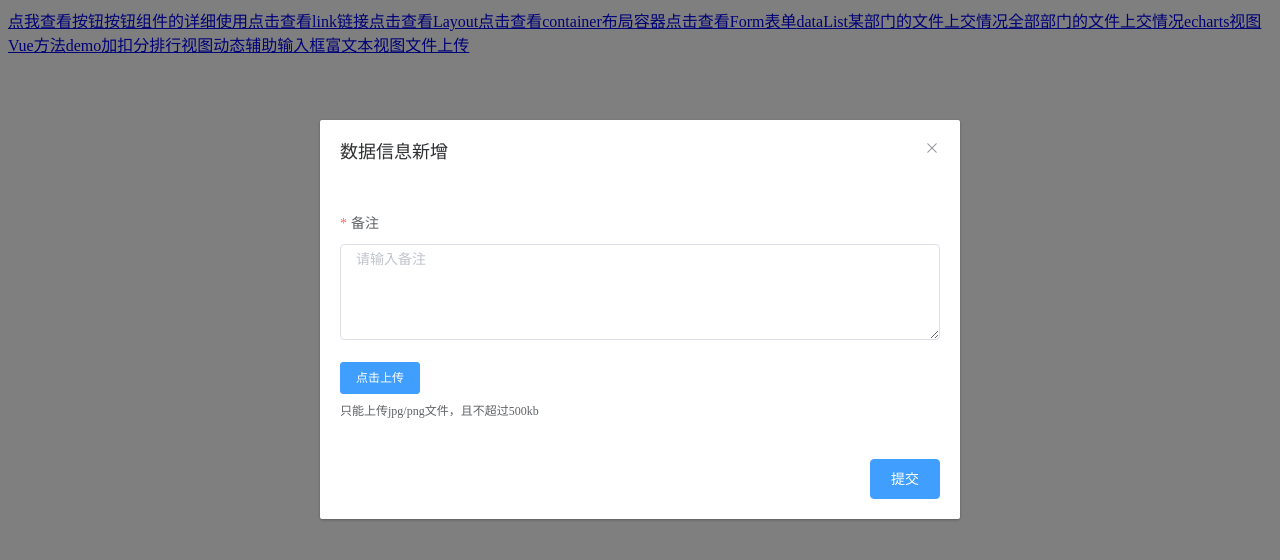
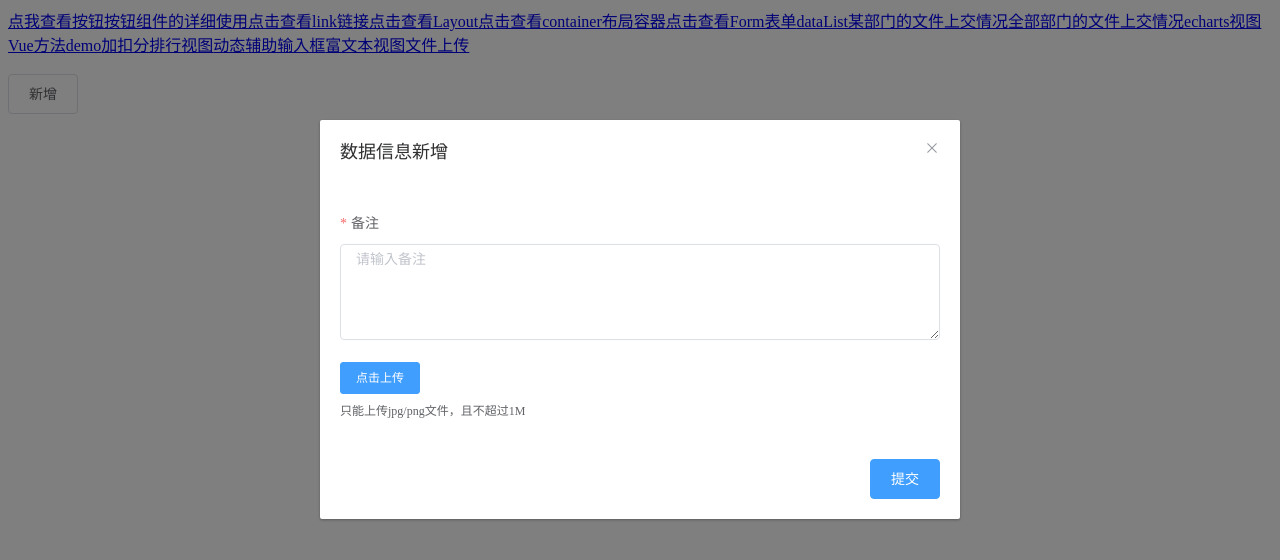
Before and after one commit to fu2000520/vue_ElementUI, a Vue app: page /#/fileUoload in a window 1280 px wide. Shown: the top 560 px of the page. Built offline with nearby package versions, Linux system fonts and the light colour scheme.

Commit message:
上传组件

```diff
--- a/src/components/scnAirDemo/fileUoload.vue
+++ b/src/components/scnAirDemo/fileUoload.vue
@@ -25,10 +25,12 @@
         <el-row>
           <el-upload
             class="upload-demo"
-            ref="update"
+            ref="upload"
             :action="action"
             :on-preview="handlePreview"
             :on-remove="handleRemove"
+            :on-change="handleChange"
+            :before-upload="beforeUpload"
             :before-remove="beforeRemove"
             multiple
             :limit="1"
@@ -38,7 +40,7 @@
           >
             <el-button size="small" type="primary">点击上传</el-button>
             <div slot="tip" class="el-upload__tip">
-              只能上传jpg/png文件，且不超过500kb
+              只能上传jpg/png文件，且不超过{{ this.reportSize }}M
             </div>
           </el-upload>
         </el-row>
@@ -53,6 +55,7 @@
         >
       </div>
     </el-dialog>
+    <div><el-button @click="applyFlag = true">新增</el-button></div>
   </div>
 </template>
 <script>
@@ -62,8 +65,8 @@ export default {
     return {
       action: "/upload", //文件上传接口
       applyFlag: true, //弹出层标示
-      reportFormatRole: "", //需验证的文件格式
-      reportSize: "", //需验证文件的大小
+      reportFormatRole: "jpg,png", //需验证的文件格式
+      reportSize: 1, //需验证文件的大小
       submitFormLoading: false, //提交表单加载
       data: {
         templateName: "security",
@@ -103,28 +106,20 @@ export default {
     handleSaveToSubmit(applyForm) {
       this.$refs[applyForm].validate((valid) => {
         if (valid) {
-          //   if (
-          //     this.uploadItems.length == 0 ||
-          //     !this.beforeUpload() ||
-          //     this.currentItems.length == 0
-          //   ) {
-          //     this.currentItems = "";
-          //     this.$common.error("请正确添加附件");
-          //     return;
-          //   }
+          if (!this.beforeUpload()) {
+            // this.$refs.upload.clearFiles();
+            return;
+          }
 
           console.log("添加成功");
-          this.$refs.update.submit();
+          this.$refs.upload.submit();
         } else {
-          this.$notify.error({
-            title: "错误",
-            message: "请按规则填写",
-          });
-          //   this.$common.error("请按规则填写");
+          this.$message.warning("请正确添加表单");
         }
       });
     },
     handlePreview(file) {
+      console.log("进入handlePreview");
       console.log(file);
     },
     handleExceed(files, fileList) {
@@ -135,11 +130,76 @@ export default {
       );
     },
     beforeRemove(file, fileList) {
-      return this.$confirm(`确定移除 ${file.name}？`);
+      this.file.fileList=[]
+      console.log("进入beforeRemove");
     },
+    /* 上传前钩子 */
+    beforeUpload(file) {
+      console.log("进入beforeUpload");
+      return this.checkFileTypeSize();
+    },
+    /* 检查文件类型大小 */
+    checkFileTypeSize() {
+      if (this.file.fileList.length == 0) {
+        this.$message({
+          message: `请选择上传附件`,
+          type: "warning",
+          duration: 6000,
+        });
+        return false;
+      }
+      console.log("进入checkFileTypeSize");
+      let isPass = true; //验证通过标示
+      let type = this.reportFormatRole; //验证文件类型
+      var bigSize = Number(this.reportSize); //验证文件大小
+      //遍历文件
+      for (let i = 0; i < this.file.fileList.length; i++) {
+        //获取文件的后缀名
+        const extension = this.file.fileList[i].name.substring(
+          this.file.fileList[i].name.lastIndexOf(".") + 1
+        );
+        console.log(extension);
+        //遍历验证类型，看是否符合格式
+        if (type && type.indexOf(extension) === -1) {
+          this.$message({
+            message: `文件名:${this.file.fileList[i].name}文件类型不支持`,
+            type: "warning",
+            duration: 6000,
+          });
+          isPass = false;
+        }
+        //这里做文件大小限制
+        const isLt10M = this.file.fileList[i].size / 1024 / 1024 < bigSize;
+        console.log(isLt10M);
+        if (!isLt10M) {
+          this.$message({
+            message:
+              `文件名:${this.file.fileList[i].name}大小超过` +
+              bigSize +
+              `M限制了`,
+            type: "warning",
+            duration: 6000,
+          });
+          isPass = false;
+        }
+      }
+      if (!isPass) {
+        console.log("isPass", isPass);
+        this.$emit("loading", false);
+      }
+      return isPass;
+    },
+    handleRemove(file, fileList) {
+      console.log("进入handleRemove");
+      console.log(file, fileList);
+    },
+    handleChange(files, fileList) {
+      console.log("进入handleChange");
+      console.log("fileList", fileList);
+      this.file.fileList = fileList;
+      console.log("this.file.fileList", this.file.fileList);
 
-    handleRemove(file, fileList) {
-      console.log(file, fileList);
+      this.checkFileTypeSize();
     },
     // //文件标签发生改变触发事件
     // handleChange(files, fileList) {
```
